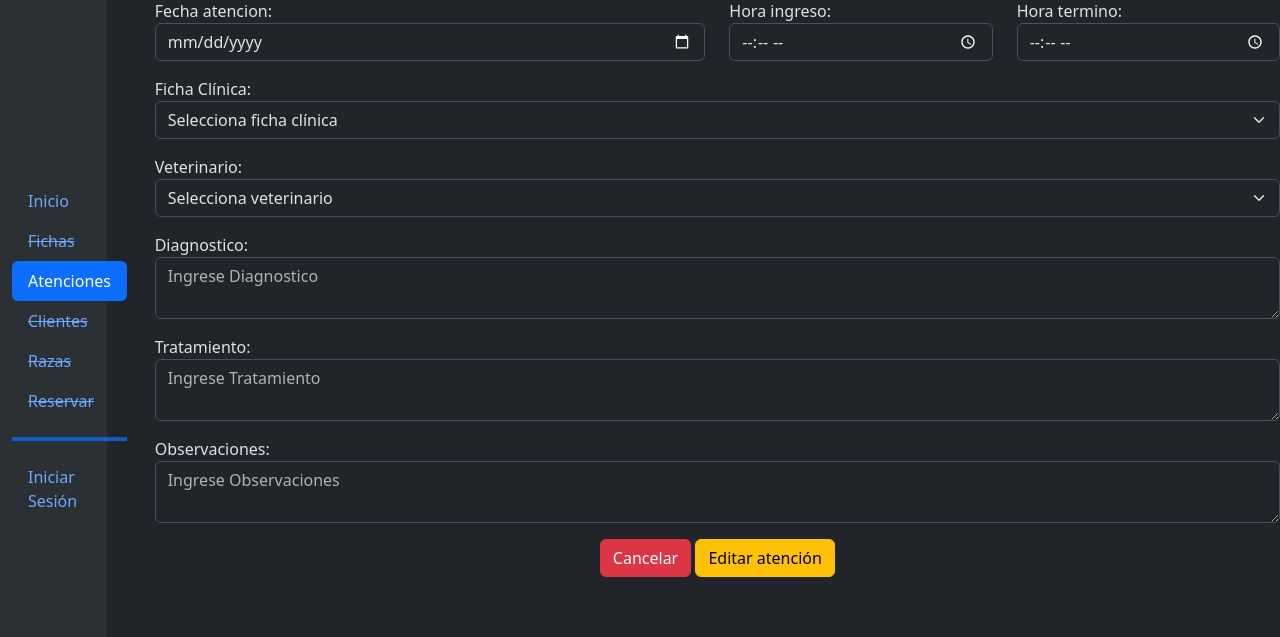
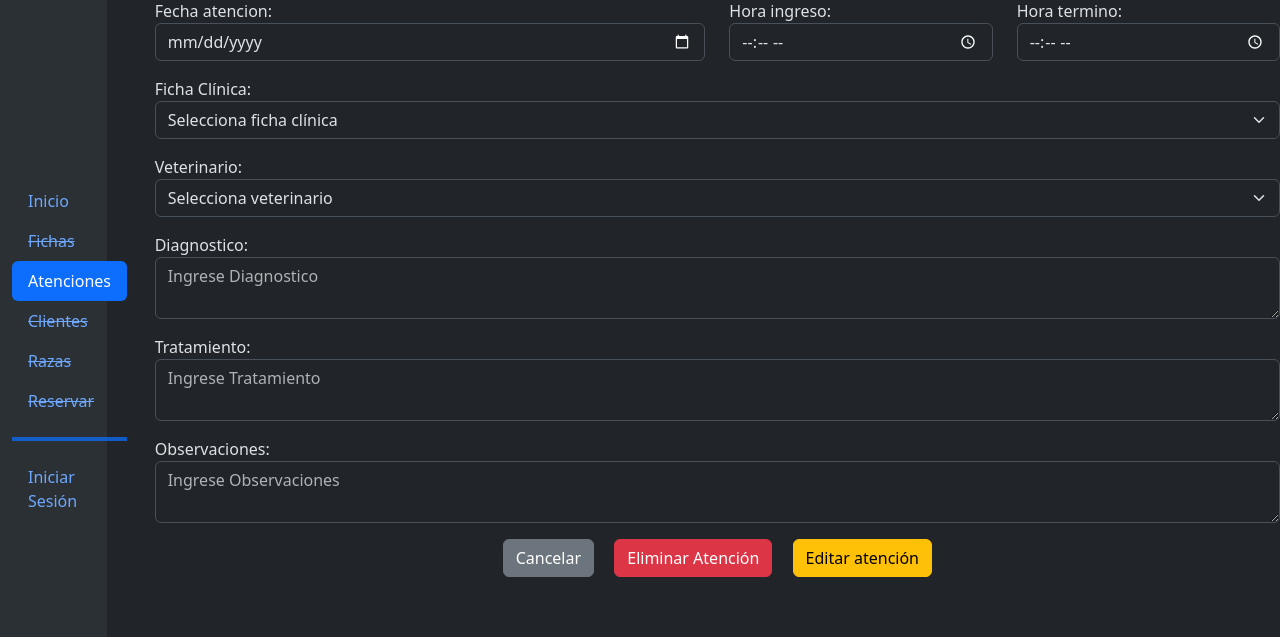
Before and after one commit to HowLonely/sistema-veterinaria, a Django app: template templates/veterinaria/atencion.html in a window 1280 px wide. Shown: the part 57-694 px from the top of the page. Run offline with Django 4.2, Linux system fonts and the light colour scheme; the template is opened without the code that fills it: values that come from a table or form of the project are taken from there, others are empty; some libraries are stand-ins or nearby versions.

Commit message:
btn eliminar atencion

```diff
--- a/templates/veterinaria/atencion.html
+++ b/templates/veterinaria/atencion.html
@@ -68,8 +68,9 @@
       </div>
   </div>
   <div class="mb-3 text-center">
-    <a type="button" class="btn btn-danger" href="/atenciones/">Cancelar</a>
-    <button type="submit" class="btn btn-warning">Editar atención</button>
+    <a type="button" class="btn btn-secondary mx-2" href="/atenciones/">Cancelar</a>
+    <a type="button" class="btn btn-danger mx-2" type="button" href="{% url 'atencionDel' atencion.id %}">Eliminar Atención</a>
+    <button type="submit" class="btn btn-warning mx-2">Editar atención</button>
   </div>
 </form>
 </div>
```
